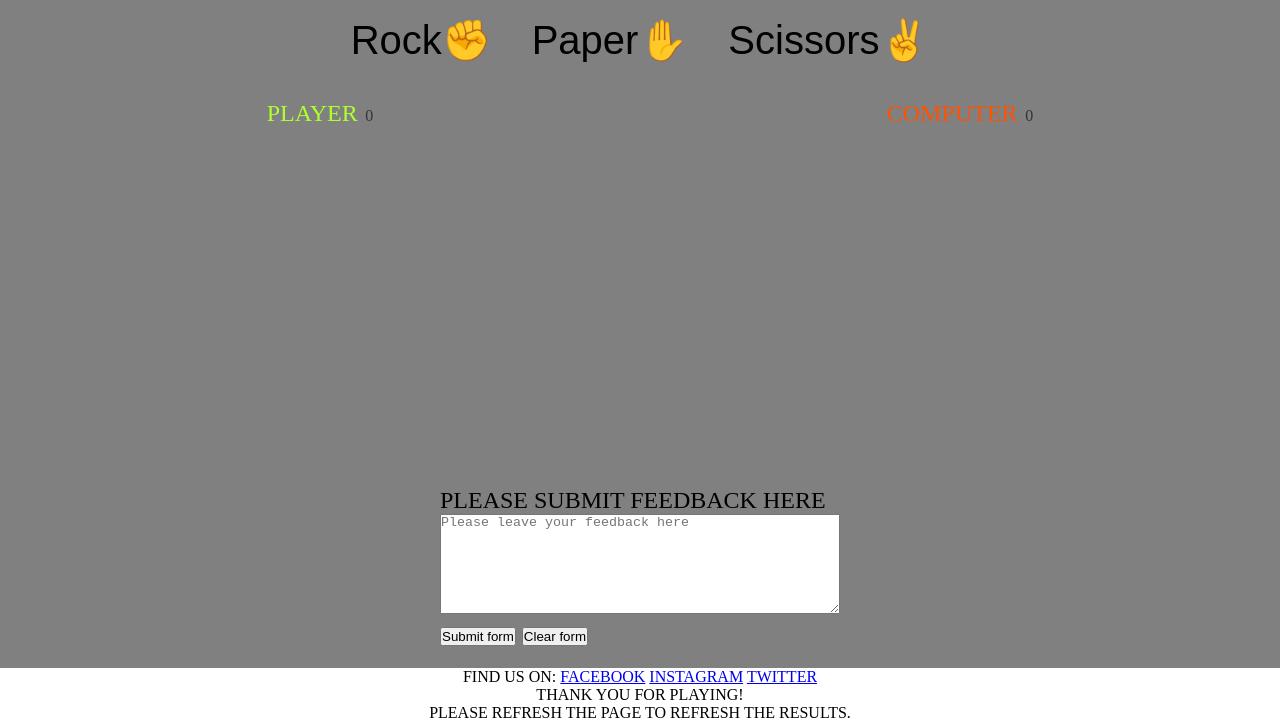
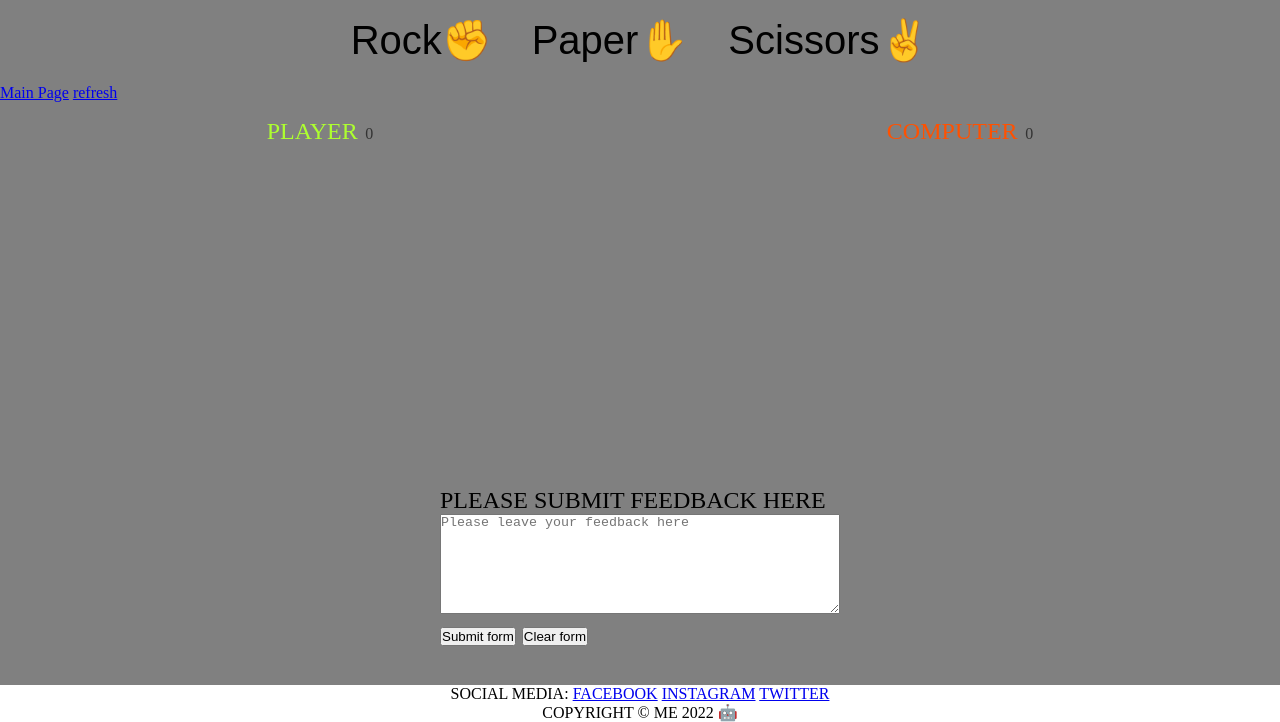
Before and after one commit to Code-Institute-Submissions/Kacper015-Rock-Paper-Scissors-Game_OctResub, a plain HTML site: page index.html in a window 1280 px wide. Shown: the part 78-800 px from the top of the page. Drawn offline with Linux system fonts and the light colour scheme.

Commit message:
Updated HTML

```diff
--- a/index.html
+++ b/index.html
@@ -8,6 +8,16 @@
   <title>Rock Paper Scissors Game</title>
   <link rel="stylesheet" href="style.css">
   <script src="script.js" defer></script>
+
+  <style type="text/css">
+    @media screen and (min-width:1px) and (max-width:736px) {
+
+    }
+    @media screen and (min-width: 736px) {
+
+    }
+    </style>
+
 </head>
 <body>
     <header>
@@ -18,6 +28,12 @@
     <button class="selection" data-selection="paper">Paper✋</button>
     <button class="selection" data-selection="scissors">Scissors✌</button>
   </div>
+
+  <nav>
+    <a href="home.html" aria-label="Main">Main Page</a>
+    <a href="index.html" aria-label="GAME">refresh</a>
+  </nav>
+
   <div class="results">
     <div class="player">
       Player
@@ -28,7 +44,7 @@
       <span class="result-score" data-computer-score>0</span>
     </div>
 
-    <form action="https://formdump.codeinstitute.net/" id="myForm" name="myForm" method="POST" target="_blank" onsubmit="return checkForm()">
+    <form action="https://formdump.codeinstitute.net/" id="myForm" name="myForm" method="POST" target="_blank">
         <div>Please submit feedback here</div>
         <textarea name="feedback" id="feedback" placeholder="Please leave your feedback here"></textarea>
         <br>
@@ -36,15 +52,18 @@
         <input type="button" onclick="clearForm()" value="Clear form">
      </form>
   </div>
-  <footer>
-    <span>Find us on:</span>
+
+  <footer class="uppercase">
+
+    <span>Social Media:</span>
 
     <a href="https://www.facebook.com" target="_blank" rel="noopener" aria-label="Find us on Facebook (link opens in a new tab)">Facebook</a>
     <a href="https://www.instagram.com" target="_blank" rel="noopener" aria-label="Find us on Instagram (link opens in a new tab)">Instagram</a>
     <a href="https://www.twitter.com" target="_blank" rel="noopener" aria-label="Find us on Twitter (link opens in a new tab)">Twitter</a>
 
-      <p>Thank You for playing!</p>
-      <p>Please refresh the page to refresh the results.</p>
-  </footer>
+    <p>Copyright © Me 2022 🤖</p>
+
+</footer>
+
 </body>
 </html>
```
